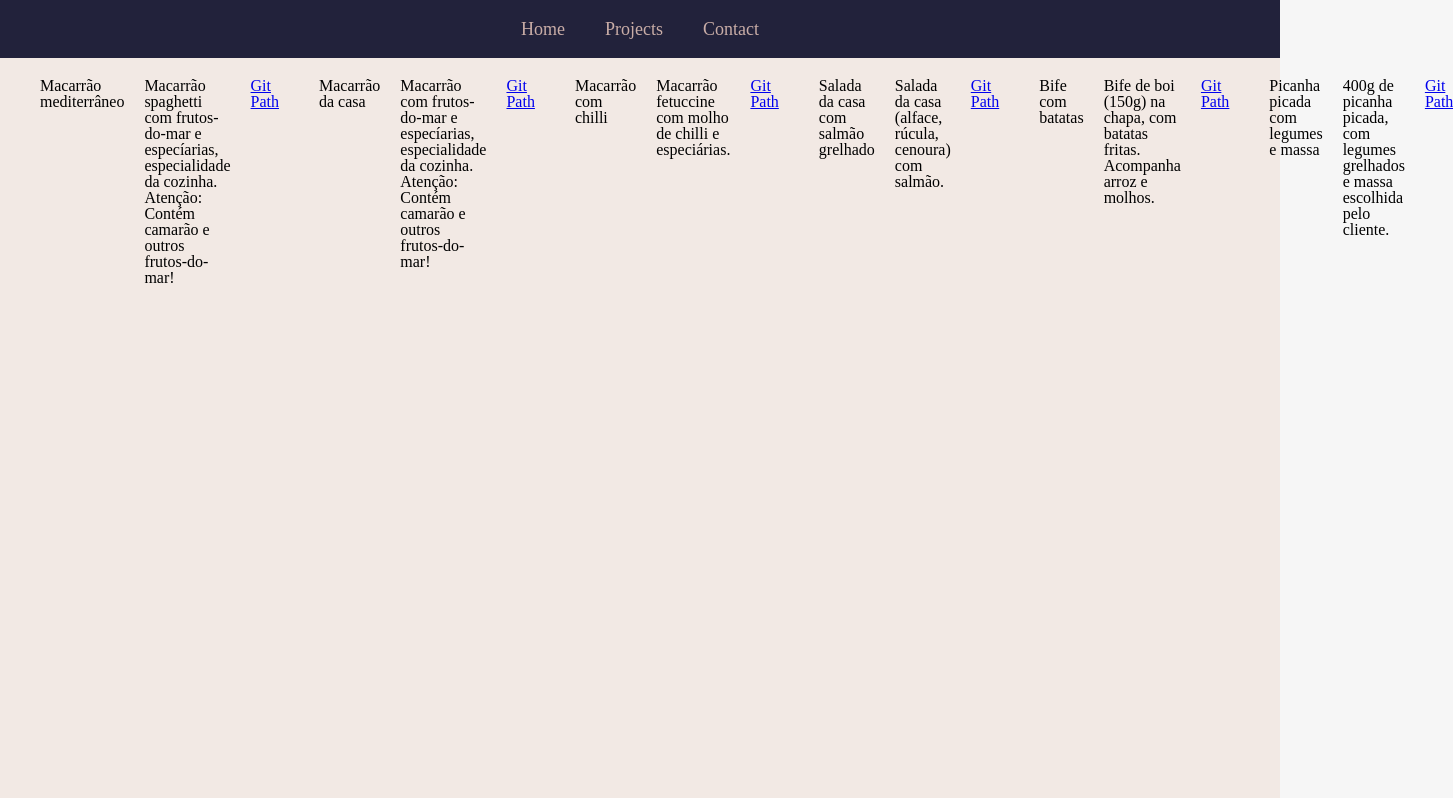
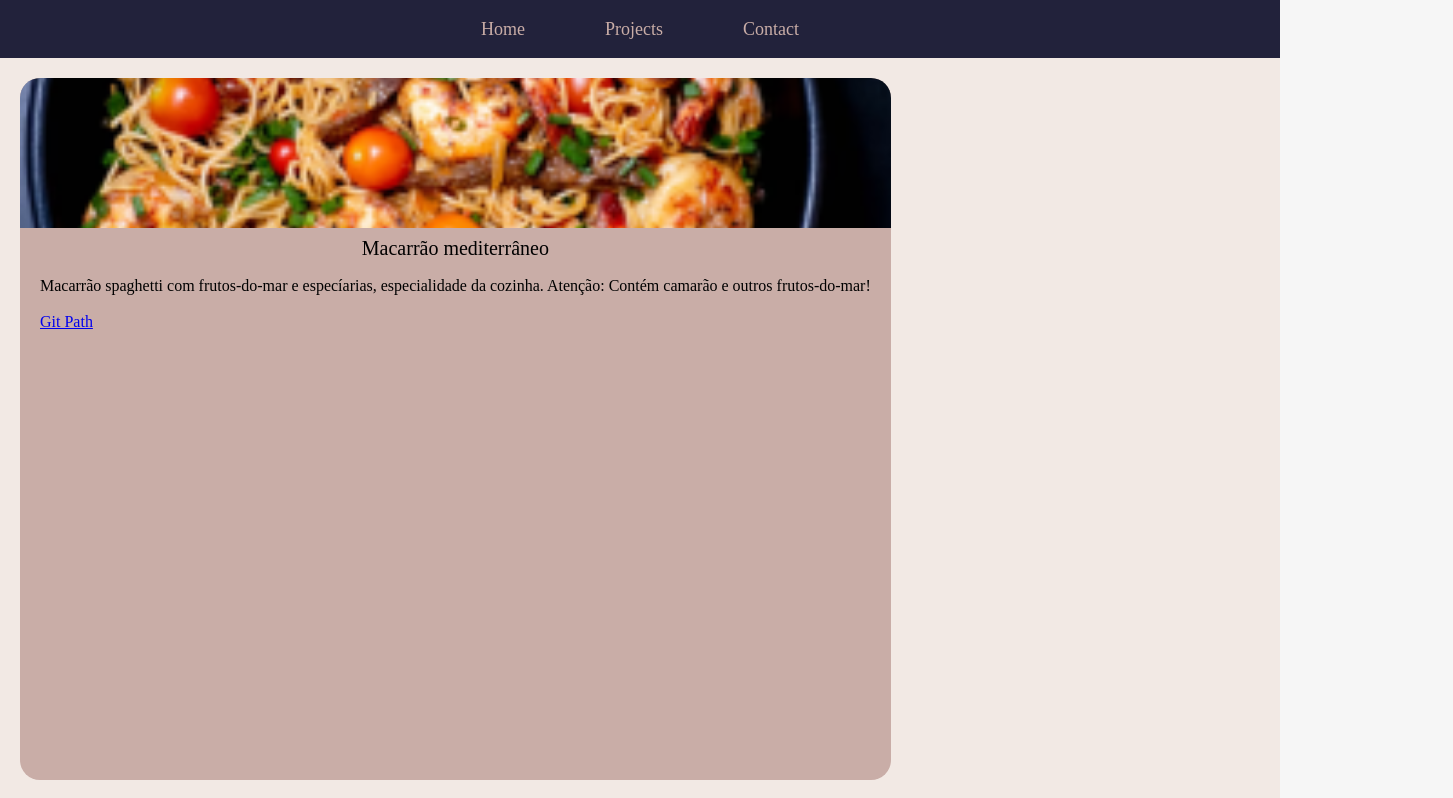
Before and after one commit to GuilhermeDeOliveiraAmorim/portfolio, a React (Create React App) app: page /projects in a window 1280 px wide. Shown: the top 798 px of the page, 1453 px wide, since content can reach past the window. Built offline with nearby package versions, Linux system fonts and the light colour scheme.

Commit message:
feat: project card adjustments

```diff
--- a/src/components/projects-list/ProjectsList.module.scss
+++ b/src/components/projects-list/ProjectsList.module.scss
@@ -2,11 +2,16 @@
 
 .projects_list {
     display: flex;
-    justify-content: space-between;
+    flex-wrap: wrap;
     gap: 20px;
     padding: 20px;
 
     height: calc(100vh - 58px);
 
     background-color: $soft_white;
+    &__project {
+        height: calc(100vh - 98px);
+        background-color: $mustard;
+        border-radius: 20px;
+    }
 }
--- a/src/components/projects-list/index.tsx
+++ b/src/components/projects-list/index.tsx
@@ -6,6 +6,7 @@ export default function ProjectsList() {
     return (
         <div className={StyleProjectsList.projects_list}>
             {projects.map((project) => (
+                <div className={StyleProjectsList.projects_list__project}>
                     <Project
                         id={project.id}
                         git_path={project.git_path}
@@ -13,6 +14,7 @@ export default function ProjectsList() {
                         photo={project.photo}
                         title={project.title}
                     />
+                </div>
             ))}
         </div>
     );
--- a/src/components/projects-list/project/Project.module.scss
+++ b/src/components/projects-list/project/Project.module.scss
@@ -1,8 +1,19 @@
 @import "styles/variables";
 
 .project {
-    flex-grow: 1;
     height: calc(100vh - 98px);
     background-color: $mustard;
     border-radius: 20px;
 }
+.title {
+    font-size: 20px;
+    text-align: center;
+}
+p {
+    text-align: left;
+    padding: 20px;
+}
+a {
+    text-align: left;
+    padding: 20px;
+}
--- a/src/components/projects-list/project/img-project/ImgProject.module.scss
+++ b/src/components/projects-list/project/img-project/ImgProject.module.scss
@@ -1,5 +1,7 @@
 @import "styles/variables";
 
 .imgProject{
-    height: 50px;
+    height: 150px;
+    border-radius: 20px 20px 0 0 ;
+    margin-bottom: 10px;
 }
--- a/src/components/projects-list/project/index.tsx
+++ b/src/components/projects-list/project/index.tsx
@@ -1,5 +1,6 @@
 import { Link } from "react-router-dom";
 import ImgProject from "./img-project";
+import StyleProject from "./Project.module.scss";
 
 interface Props {
     id: string,
@@ -16,9 +17,9 @@ export default function Project(props: Props) {
     return (
         <>
             <ImgProject imgProject={photo} />
-            <h3>{title}</h3>
-            <p>{description}</p>
-            <Link to={git_path} >
+            <h3 className={StyleProject.title}>{title}</h3>
+            <p className={StyleProject.p}>{description}</p>
+            <Link to={git_path} className={StyleProject.p}>
                 Git Path
             </Link>
         </>
```
Lines whose indentation alone changed are shown as unchanged.
